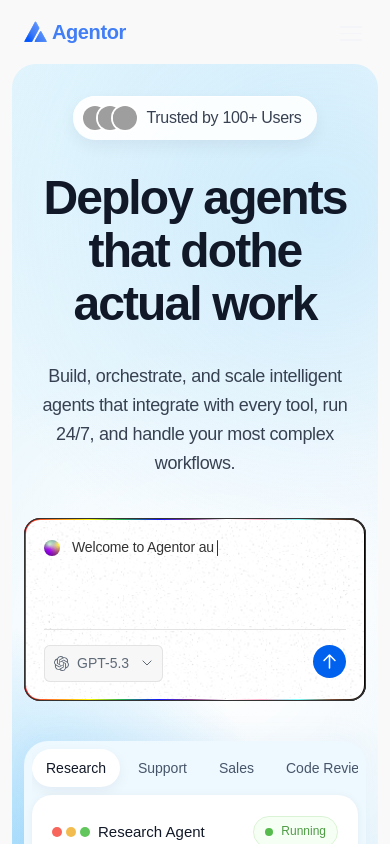
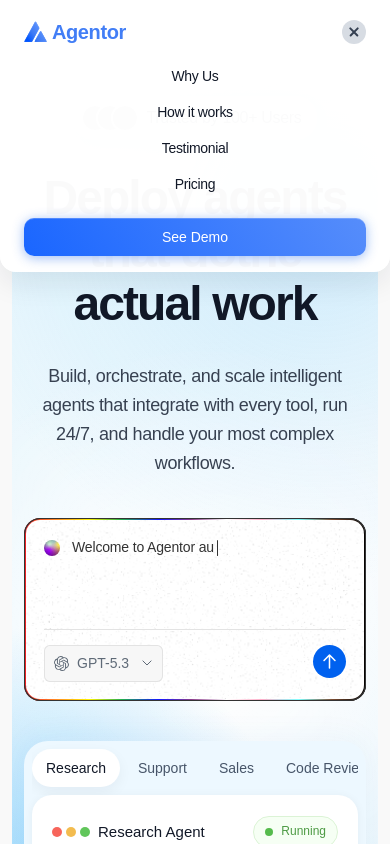
Before and after one commit to Hakam02-doom/Agentor, a Next.js app: page / in a window 390 px wide. Both pictures are taken after a click on the button 351 px from the left and 32 px from the top of the page. Shown: the top 844 px of the page. Built offline with nearby package versions, Linux system fonts and the light colour scheme; grey boxes are pictures that could not be loaded; a web font is replaced by a local one.

Commit message:
Add animated mobile navigation

```diff
--- a/app/globals.css
+++ b/app/globals.css
@@ -116,7 +116,7 @@
     0 10px 10px -3.75px rgba(0,0,0,.06);
 }
 .header-motion-item { position: relative; z-index: 1; transform-origin: center; }
-.site-header > .header-motion-item:first-of-type { height: 24px; justify-self: start; line-height: 0; }
+.site-header > div.header-motion-item:first-of-type { height: 24px; justify-self: start; line-height: 0; }
 .header-action { justify-self: end; }
 .header-action .button { min-height: 42px; }
 .brand {
@@ -158,8 +158,11 @@
   background: #fff;
   box-shadow: inset 0 4px 7px 2px #fff, 0 2px 2px rgba(8,20,41,.02), 0 8px 20px rgba(8,19,40,.04);
 }
-.menu-button { display: none; border: 0; background: transparent; width: 30px; height: 30px; padding: 4px; }
-.menu-button span { display: block; height: 1.5px; margin: 5px 0; background: var(--primary); }
+.menu-button { position: relative; z-index: 2; display: none; width: 30px; height: 30px; padding: 0; border: 0; background: transparent; }
+.menu-button span { position: absolute; left: 4px; width: 22px; height: 1.5px; border-radius: 2px; background: var(--primary); transition: top 360ms cubic-bezier(.23,1,.32,1),left 360ms cubic-bezier(.23,1,.32,1),width 360ms cubic-bezier(.23,1,.32,1),transform 360ms cubic-bezier(.23,1,.32,1),opacity 180ms ease,background-color 180ms ease; }
+.menu-button span:nth-child(1) { top: 7px; }
+.menu-button span:nth-child(2) { top: 14px; }
+.menu-button span:nth-child(3) { top: 21px; }
 
 .hero {
   position: relative;
@@ -668,10 +671,64 @@
 
 @media (max-width:700px) {
   .site-header,.site-header.is-compact { top: 0; width: 100%; height: 64px; margin: 0; padding: 0 24px; grid-template-columns: 1fr auto; border-radius: 0; }
-  .header-surface { border: 0; background: rgba(249,249,249,.97); box-shadow: none !important; }
-  .site-header nav,.site-header .header-action { display: none; }
+  .header-surface {
+    inset: 0 0 auto;
+    height: 272px;
+    border: 0;
+    border-radius: 0 0 16px 16px;
+    background: rgba(255,255,255,.98);
+    box-shadow: 0 12px 28px rgba(15,23,42,.08) !important;
+    transform: scaleY(.2353);
+    transform-origin: center top;
+    transition: transform 520ms var(--reveal-spring),box-shadow 260ms ease;
+  }
+  .site-header.is-menu-open .header-surface { transform: scaleY(1); }
+  .site-header nav {
+    position: absolute;
+    z-index: 1;
+    top: 58px;
+    right: 24px;
+    left: 24px;
+    display: flex;
+    flex-direction: column;
+    gap: 0;
+    opacity: 0;
+    translate: 0 -10px;
+    visibility: hidden;
+    pointer-events: none;
+    transition: opacity 220ms ease,translate 440ms var(--reveal-spring),visibility 0s linear 440ms;
+  }
+  .site-header nav a { height: 36px; display: grid; place-items: center; font-size: 14px; }
+  .site-header .header-action {
+    position: absolute;
+    z-index: 1;
+    top: 218px;
+    right: 24px;
+    left: 24px;
+    width: auto;
+    display: block;
+    justify-self: stretch;
+    opacity: 0;
+    translate: 0 -8px;
+    visibility: hidden;
+    pointer-events: none;
+    transition: opacity 220ms ease,translate 440ms var(--reveal-spring),visibility 0s linear 440ms;
+  }
+  .site-header .header-action .button { width: 100%; min-height: 38px; border-radius: 10px; }
+  .site-header.is-menu-open nav,.site-header.is-menu-open .header-action {
+    opacity: 1;
+    translate: 0 0;
+    visibility: visible;
+    pointer-events: auto;
+    transition-delay: 120ms;
+  }
   .brand { font-size: 20px; }
-  .menu-button { display: block; }
+  .menu-button { display: block; transition: width 300ms var(--reveal-spring),height 300ms var(--reveal-spring),border-radius 300ms var(--reveal-spring),background-color 180ms ease; }
+  .site-header.is-menu-open .menu-button { width: 24px; height: 24px; border-radius: 50%; background: #d7dce3; }
+  .site-header.is-menu-open .menu-button span { top: 11px; left: 6px; width: 12px; background: #354052; }
+  .site-header.is-menu-open .menu-button span:nth-child(1) { transform: rotate(45deg); }
+  .site-header.is-menu-open .menu-button span:nth-child(2) { opacity: 0; }
+  .site-header.is-menu-open .menu-button span:nth-child(3) { transform: rotate(-45deg); }
   .hero {
     width: calc(100% - 24px);
     min-height: 0;
@@ -707,6 +764,17 @@
   .console-window { height: 413.2px; padding: 4px; border-radius: 20px 20px 0 0; }
   .console-bar { height: 48px; border-radius: 0; }
   .console-body { height: calc(100% - 48px); padding-top: 65px; }
+  .console-content { width: 100%; padding: 30px 10px 0; overflow: hidden; }
+  .sources { width: min(230px,100%); }
+  .support-thread,.sales-leads,.review-card { width: 100%; max-width: 100%; }
+  .support-thread { gap: 9px; }
+  .support-line { width: 100%; }
+  .support-line p { max-width: calc(100% - 38px); padding: 8px 10px; font-size: 11px; overflow-wrap: anywhere; }
+  .support-avatar { width: 26px; height: 26px; flex-basis: 26px; }
+  .lead-card { width: 100%; padding: 9px 10px; }
+  .lead-card p { overflow-wrap: anywhere; }
+  .review-card > strong { padding-inline: 12px; overflow: hidden; font-size: 10px; white-space: nowrap; text-overflow: ellipsis; }
+  .review-card pre { padding-inline: 12px; overflow: hidden; font-size: 10px; }
   .metrics { width: auto; padding: 0 10px 16px; grid-template-columns: repeat(3,minmax(0,1fr)); gap: 8px; }
   .metrics.metrics-two { grid-template-columns: repeat(2,minmax(0,1fr)); }
   .metrics div { min-width: 0; }
--- a/app/page.tsx
+++ b/app/page.tsx
@@ -129,8 +129,10 @@
   const compactRef = useRef(false);
   const previousLayoutRef = useRef<{ surface: DOMRect; items: DOMRect[] } | null>(null);
   const [compact, setCompact] = useState(false);
+  const [menuOpen, setMenuOpen] = useState(false);
 
   useEffect(() => {
+    if (window.matchMedia('(max-width: 700px)').matches) return;
     let previousY = window.scrollY;
     let frame = 0;
 
@@ -176,11 +178,25 @@
     };
   }, []);
 
+  useEffect(() => {
+    if (!menuOpen) return;
+    const previousOverflow = document.body.style.overflow;
+    const closeOnEscape = (event: KeyboardEvent) => {
+      if (event.key === 'Escape') setMenuOpen(false);
+    };
+    document.body.style.overflow = 'hidden';
+    window.addEventListener('keydown', closeOnEscape);
+    return () => {
+      document.body.style.overflow = previousOverflow;
+      window.removeEventListener('keydown', closeOnEscape);
+    };
+  }, [menuOpen]);
+
   useLayoutEffect(() => {
     const header = headerRef.current;
     const previousLayout = previousLayoutRef.current;
     previousLayoutRef.current = null;
-    if (!header || !previousLayout || window.matchMedia('(prefers-reduced-motion: reduce)').matches) return;
+    if (!header || !previousLayout || window.matchMedia('(prefers-reduced-motion: reduce)').matches || window.matchMedia('(max-width: 700px)').matches) return;
 
     const surface = header.querySelector<HTMLElement>('.header-surface');
     const items = Array.from(header.querySelectorAll<HTMLElement>('.header-motion-item'));
@@ -215,17 +231,30 @@
   }, [compact]);
 
   return (
-    <header ref={headerRef} className={`site-header${compact ? ' is-compact' : ''}`}>
+    <header
+      ref={headerRef}
+      className={`site-header${compact ? ' is-compact' : ''}${menuOpen ? ' is-menu-open' : ''}`}
+      onClick={(event) => {
+        if ((event.target as HTMLElement).closest('a')) setMenuOpen(false);
+      }}
+    >
       <span className="header-surface" aria-hidden="true" />
       <div className="header-motion-item"><Logo /></div>
-      <nav className="header-motion-item" aria-label="Primary navigation">
+      <nav id="primary-navigation" className="header-motion-item" aria-label="Primary navigation">
         <a href="#features">Why Us</a>
         <a href="#process">How it works</a>
         <a href="#testimonials">Testimonial</a>
         <a href="#pricing">Pricing</a>
       </nav>
       <div className="header-motion-item header-action"><PrimaryButton /></div>
-      <button className="menu-button" aria-label="Open menu" type="button"><span /><span /><span /></button>
+      <button
+        className="menu-button"
+        aria-label={menuOpen ? 'Close menu' : 'Open menu'}
+        aria-controls="primary-navigation"
+        aria-expanded={menuOpen}
+        type="button"
+        onClick={() => setMenuOpen((open) => !open)}
+      ><span /><span /><span /></button>
     </header>
   );
 }
```
